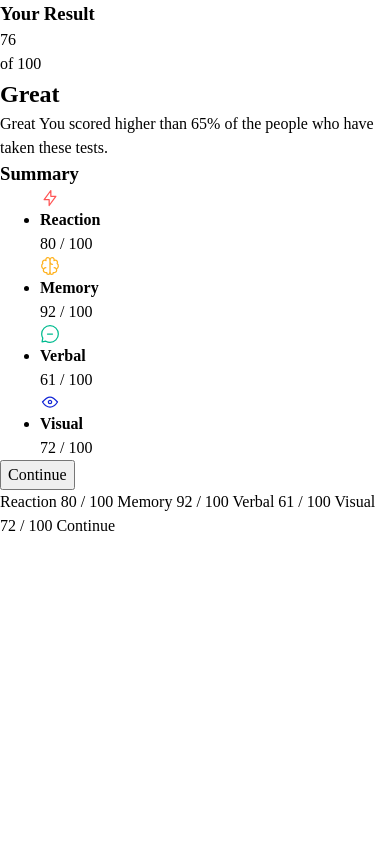
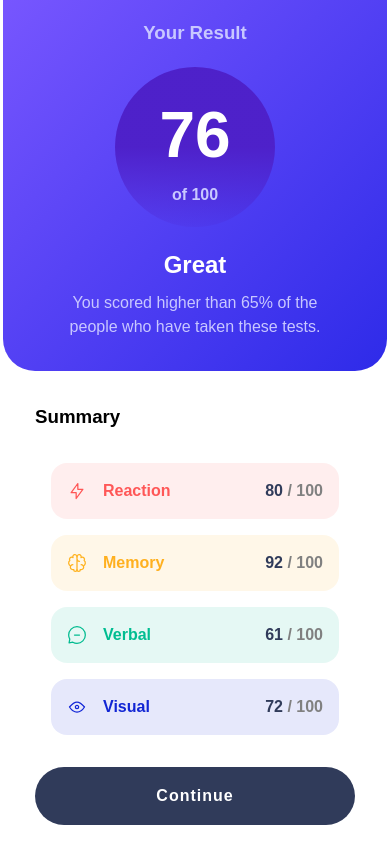
Before and after one commit to kjoudah/results-summary-component, a plain HTML site: page index.html in a window 390 px wide. Drawn offline with Linux system fonts and the light colour scheme.

Commit message:
mobile design v1 done

```diff
--- a/css/_globals.scss
+++ b/css/_globals.scss
@@ -1,9 +1,13 @@
 :root {
   // Primary
   --light-red: hsl(0, 100%, 67%);
+  --light-red-200: hsla(0, 100%, 67%, 0.1);
   --orangey-yellow: hsl(39, 100%, 56%);
+  --orangey-yellow-200: hsla(39, 100%, 56%, 0.1);
   --green-teal: hsl(166, 100%, 37%);
+  --green-teal-200: hsla(166, 100%, 37%, 0.1);
   --cobalt-blue: hsl(234, 85%, 45%);
+  --cobalt-blue-200: hsla(234, 85%, 45%, 0.1);
 
   // Gradients
 
--- a/css/main.scss
+++ b/css/main.scss
@@ -1,2 +1,132 @@
 @use 'reset.scss';
 @use 'globals.scss';
+
+body {
+  display: grid;
+  min-height: 100vh;
+  place-content: center;
+  font-family: 'Hanken Grotes', sans-serif;
+}
+
+.result-summary-component {
+  display: flex;
+  flex-direction: column;
+  border-radius: 2rem;
+  max-width: 24rem;
+}
+
+.test-score-section {
+  padding: 2rem 3rem;
+  border-radius: 0 0 2rem 2rem;
+  background: linear-gradient(
+    to bottom right,
+    var(--light-slate-blue),
+    var(--light-royal-blue)
+  );
+  text-align: center;
+  display: flex;
+  flex-direction: column;
+  gap: 0.5rem;
+  color: var(--light-lavender);
+}
+
+.test-score-container {
+  background: linear-gradient(
+    to bottom,
+    var(--violet-blue) 50%,
+    var(--persian-blue)
+  );
+  clip-path: circle(5rem);
+  padding: 2rem;
+
+  h2 {
+    font-size: 4rem;
+    font-weight: 700;
+    color: var(--white);
+  }
+
+  p {
+    font-weight: 700;
+  }
+}
+
+.score-assessment {
+  color: var(--white);
+  font-size: 1.5rem;
+  font-weight: 700;
+}
+
+.score-review {
+  font-weight: 500;
+}
+
+.test-results-summary-section {
+  padding: 2rem;
+  display: flex;
+  flex-direction: column;
+  gap: 1rem;
+}
+
+ul {
+  padding: 0;
+  margin: 0;
+}
+
+ul li {
+  list-style: none;
+  padding: 1rem;
+  margin: 1rem;
+  border-radius: 1rem;
+  display: flex;
+  gap: 1rem;
+
+  p {
+    margin-left: auto;
+    font-weight: 700;
+    // TODO: check if color is right
+    color: grey;
+
+    span {
+      color: var(--dark-gray-blue);
+    }
+  }
+
+  &:nth-child(1) {
+    color: var(--light-red);
+    background-color: var(--light-red-200);
+  }
+
+  &:nth-child(2) {
+    color: var(--orangey-yellow);
+    background-color: var(--orangey-yellow-200);
+  }
+
+  &:nth-child(3) {
+    color: var(--green-teal);
+    background-color: var(--green-teal-200);
+  }
+
+  &:nth-child(4) {
+    color: var(--cobalt-blue);
+    background-color: var(--cobalt-blue-200);
+  }
+}
+
+.continue-button {
+  border: 1px solid transparent;
+  background-color: var(--dark-gray-blue);
+  padding: 1rem 3rem;
+  border-radius: 2rem;
+  color: var(--white);
+  font-weight: 700;
+  letter-spacing: 1px;
+
+  &:hover,
+  &:focus {
+    background: linear-gradient(
+      to bottom right,
+      var(--light-slate-blue),
+      var(--light-royal-blue)
+    );
+  }
+}
--- a/index.html
+++ b/index.html
@@ -20,12 +20,12 @@
         <section class="test-score-section">
           <h1>Your Result</h1>
           <div class="test-score-container">
-            <span class="test-score">76</span>
+            <h2>76</h2>
             <p>of 100</p>
           </div>
-          <h2 class="score-assessment">Great</h2>
+          <h3 class="score-assessment">Great</h2>
           <p class="score-review">
-            Great You scored higher than 65% of the people who have taken these
+            You scored higher than 65% of the people who have taken these
             tests.
           </p>
         </section>
@@ -33,44 +33,35 @@
           <h3>Summary</h3>
           <ul class="tests-results-summary">
             <li>
-              <div class="test-result">
                 <img
                   src="./assets/images/icon-reaction.svg"
                   alt="reaction icon"
                 />
                 <h4>Reaction</h4>
-                <p>80 / 100</p>
-              </div>
+                <p><span id="reaction-test-score">80</span> / 100</p>
             </li>
             <li>
-              <div class="test-result">
                 <img src="./assets/images/icon-memory.svg" alt="memory icon" />
                 <h4>Memory</h4>
-                <p>92 / 100</p>
-              </div>
+                <p><span id="memory-test-score">92</span> / 100</p>
             </li>
             <li>
-              <div class="test-result">
                 <img src="./assets/images/icon-verbal.svg" alt="verbal icon" />
                 <h4>Verbal</h4>
-                <p>61 / 100</p>
-              </div>
+                <p><span id="verbal-test-score">61</span> / 100</p>
             </li>
             <li>
-              <div class="test-result">
                 <img
                   src="./assets/images/icon-visual.svg"
-                  alt="reaction icon"
+                  alt="visual icon"
                 />
                 <h4>Visual</h4>
-                <p>72 / 100</p>
-              </div>
+                <p><span id="visual-test-score">72</span> / 100</p>
             </li>
           </ul>
           <button class="continue-button">Continue</button>
         </section>
       </article>
     </main>
-    Reaction 80 / 100 Memory 92 / 100 Verbal 61 / 100 Visual 72 / 100 Continue
   </body>
 </html>
```
Also changed, not shown: css/main.css.
